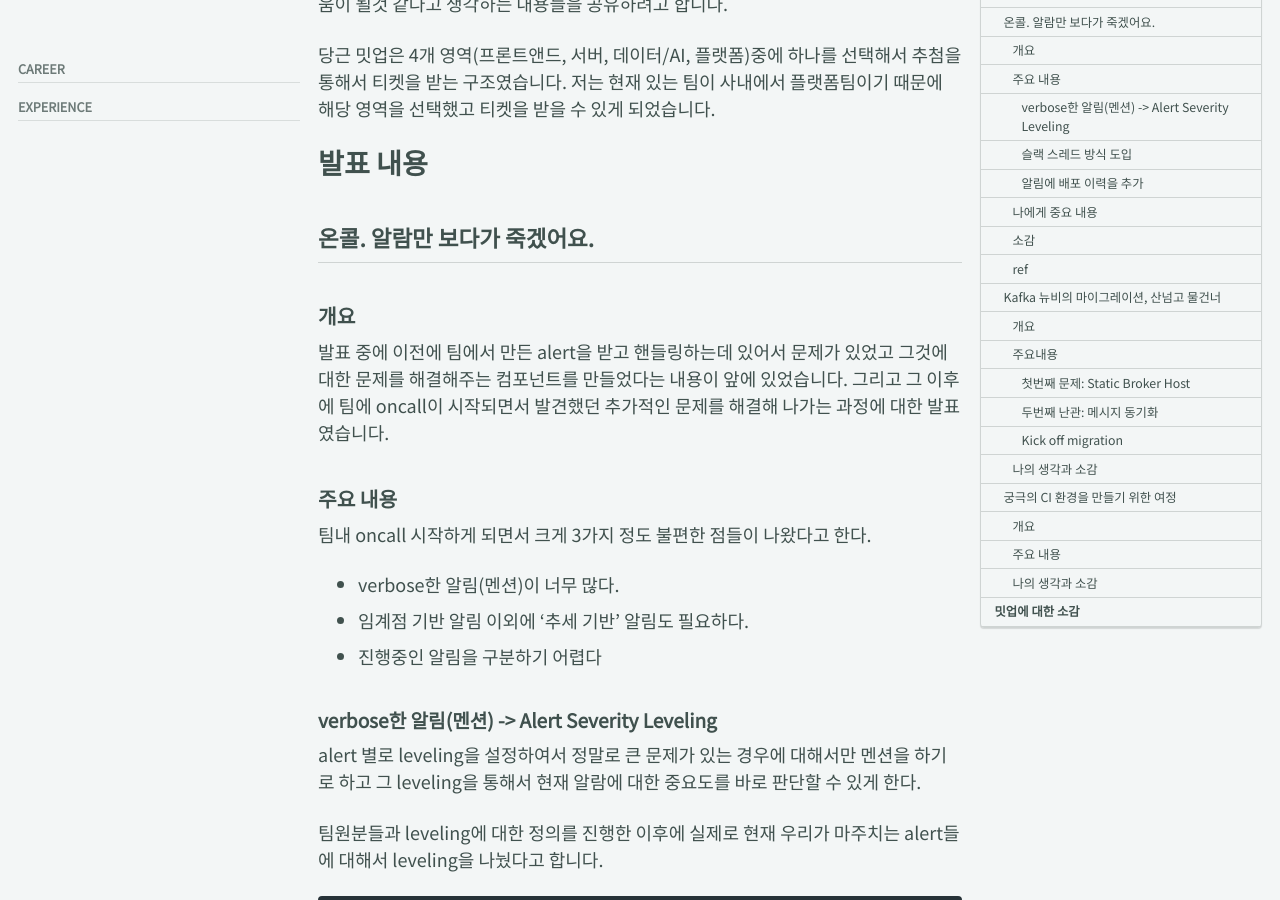
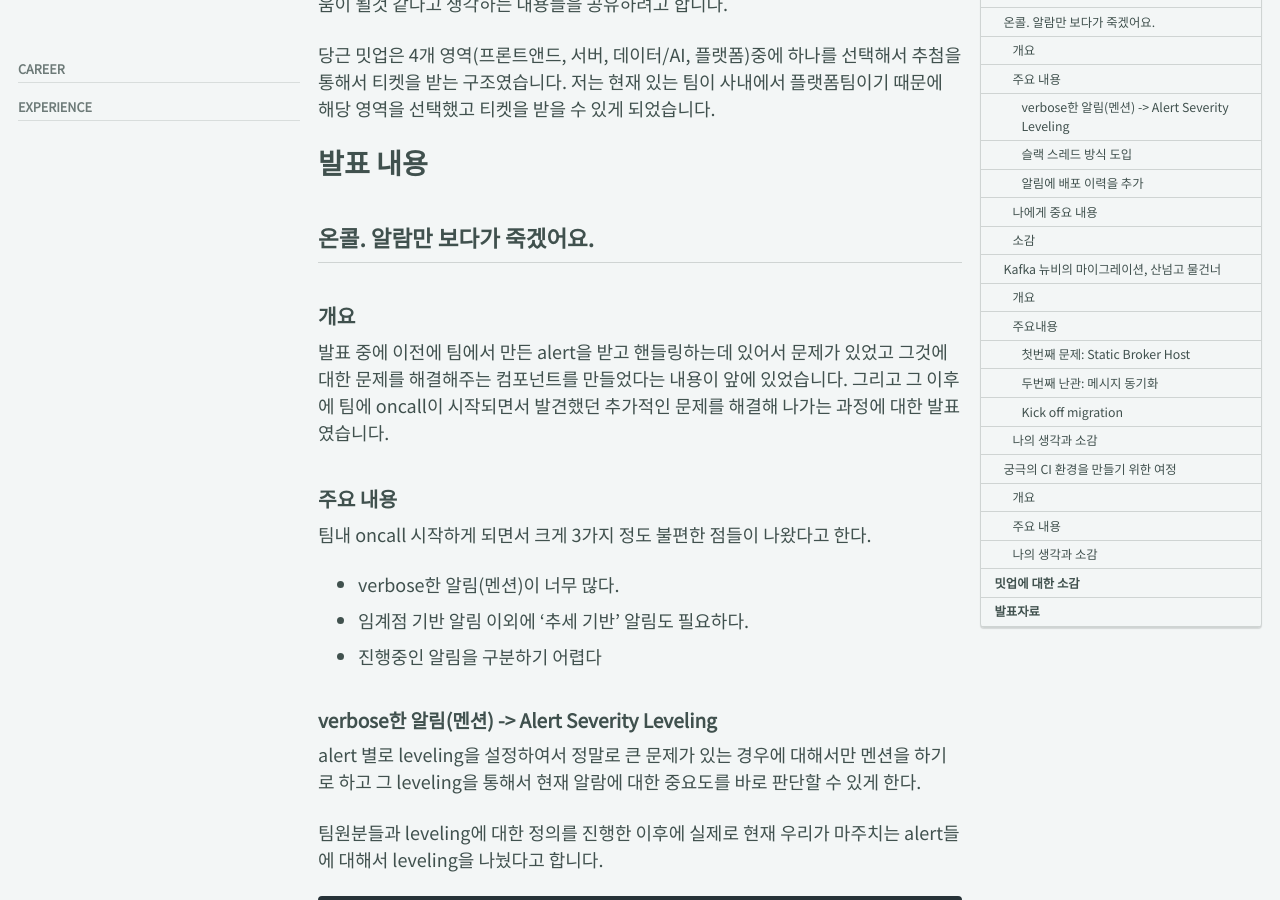
Before and after one commit to BaeJi77/BaeJi77.github.io, a Jekyll site: the page built from _posts/life/Experience/2024-10-27-2024_당근_밋업_gnrl.md, in a window 1280 px wide and 900 px high, scrolled down 296 px. Built offline with Jekyll 4.4.1, drawn with Linux system fonts in a browser that asks for light colours; cached includes are drawn as plain includes; nearby versions of some CDN libraries; comment, search, counter and statistics services are not loaded.

Commit message:
24-10-27 2024 당근 밋업 후기

```diff
--- a/_posts/life/Experience/2024-10-27-2024_당근_밋업_gnrl.md
+++ b/_posts/life/Experience/2024-10-27-2024_당근_밋업_gnrl.md
@@ -73,10 +73,6 @@
 ### 소감
 
 나도 팀에서 oncall을 매우 많이 했지만 그리고 많은 프로세스를 개선하려고 했지만 다른 팀에서 어떤 식으로 oncall을 바라보고 그것을 이런 식으로 해결한다고 이야기를 하니 팀에 도입해ㅂ고 싶다는 생각을 했습니다.
-
-### ref
-
-[발표자료](https://file.notion.so/f/f/05b6560f-4c34-4811-bdc3-c653ef40ed27/8cdd3a65-224c-4bf6-91ef-bd7f969e6129/01._%E1%84%8B%E1%85%A9%E1%86%AB%E1%84%8F%E1%85%A9%E1%86%AF_%E1%84%8B%E1%85%A1%E1%86%AF%E1%84%85%E1%85%B5%E1%86%B7%E1%84%86%E1%85%A1%E1%86%AB_%E1%84%87%E1%85%A9%E1%84%83%E1%85%A1%E1%84%80%E1%85%A1_%E1%84%8C%E1%85%AE%E1%86%A8%E1%84%80%E1%85%A6%E1%86%BB%E1%84%8B%E1%85%A5%E1%84%8B%E1%85%AD.pdf?table=block&id=11828c3a-9f8f-806d-8425-db623a149ec7&spaceId=05b6560f-4c34-4811-bdc3-c653ef40ed27&expirationTimestamp=1730122014387&signature=nMYDL84y6RDRV_pOQwGzVq6TQJ5eOEueYmBb7vlWBJI&downloadName=01.+%E1%84%8B%E1%85%A9%E1%86%AB%E1%84%8F%E1%85%A9%E1%86%AF%2C+%E1%84%8B%E1%85%A1%E1%86%AF%E1%84%85%E1%85%B5%E1%86%B7%E1%84%86%E1%85%A1%E1%86%AB+%E1%84%87%E1%85%A9%E1%84%83%E1%85%A1%E1%84%80%E1%85%A1+%E1%84%8C%E1%85%AE%E1%86%A8%E1%84%80%E1%85%A6%E1%86%BB%E1%84%8B%E1%85%A5%E1%84%8B%E1%85%AD.pdf)
 
 ## Kafka 뉴비의 마이그레이션, 산넘고 물건너
 
@@ -187,3 +183,7 @@
 실제로 질문하고 싶은 내용이 있어서 질문을 했을때 오히려 기술적인 것에 대해서 굉장히 자세히 이야기해줘서 더 많은 이해가 되었고 실제로 엄청 큰 고민들과 시간들을 사용했구나 라는 생각을 했습니다.
 
 개인적으로 당근 자체적으로 했지만 굿즈도 많이주고(개인적으로 중요한 부분...ㅎ) 내용도 너무 알차서 엄청 좋았습니다.
+
+# 발표자료
+
+- [당근 notion](https://daangn.notion.site/Platform-f89fce8931e34a60a4608acb56ec842a)
```
